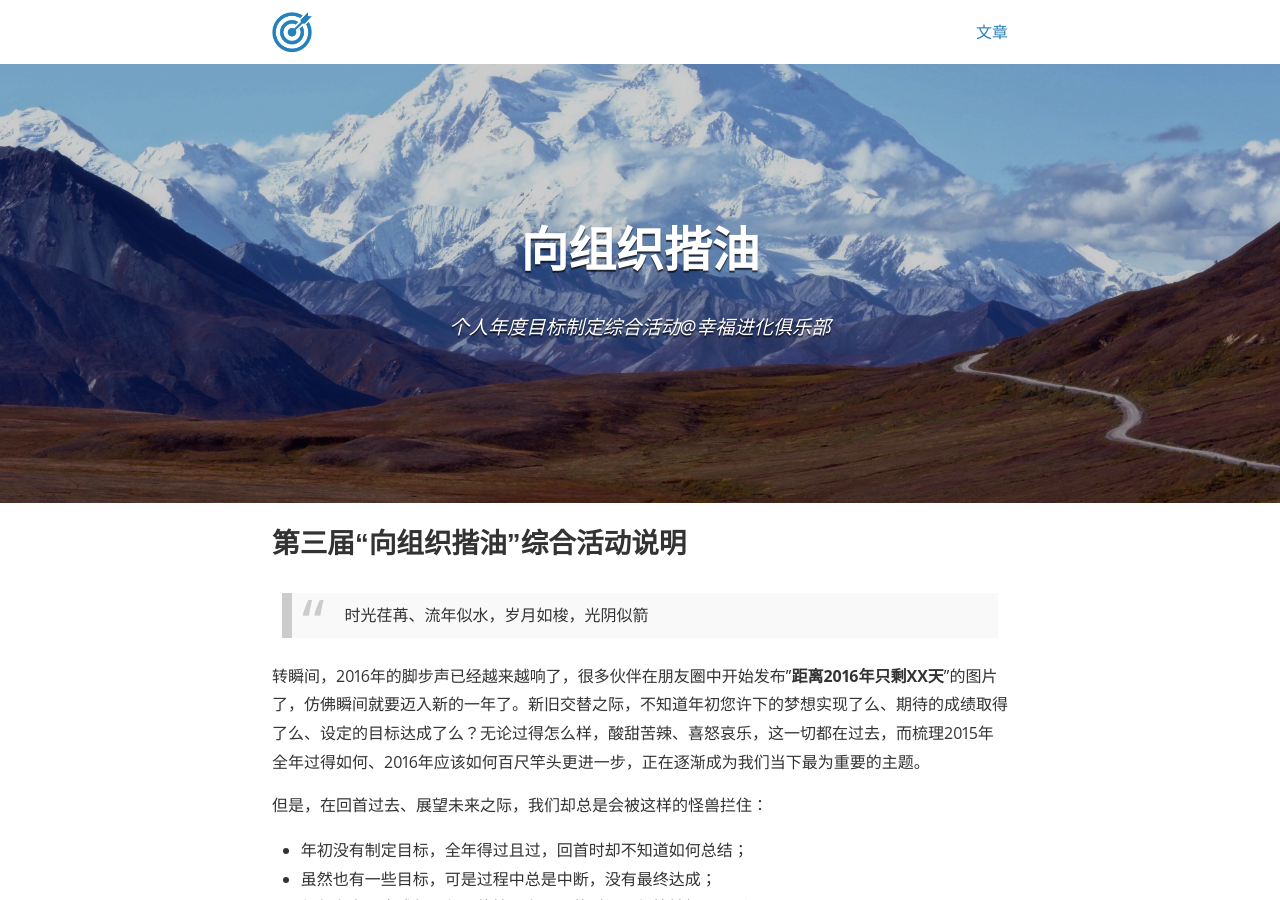
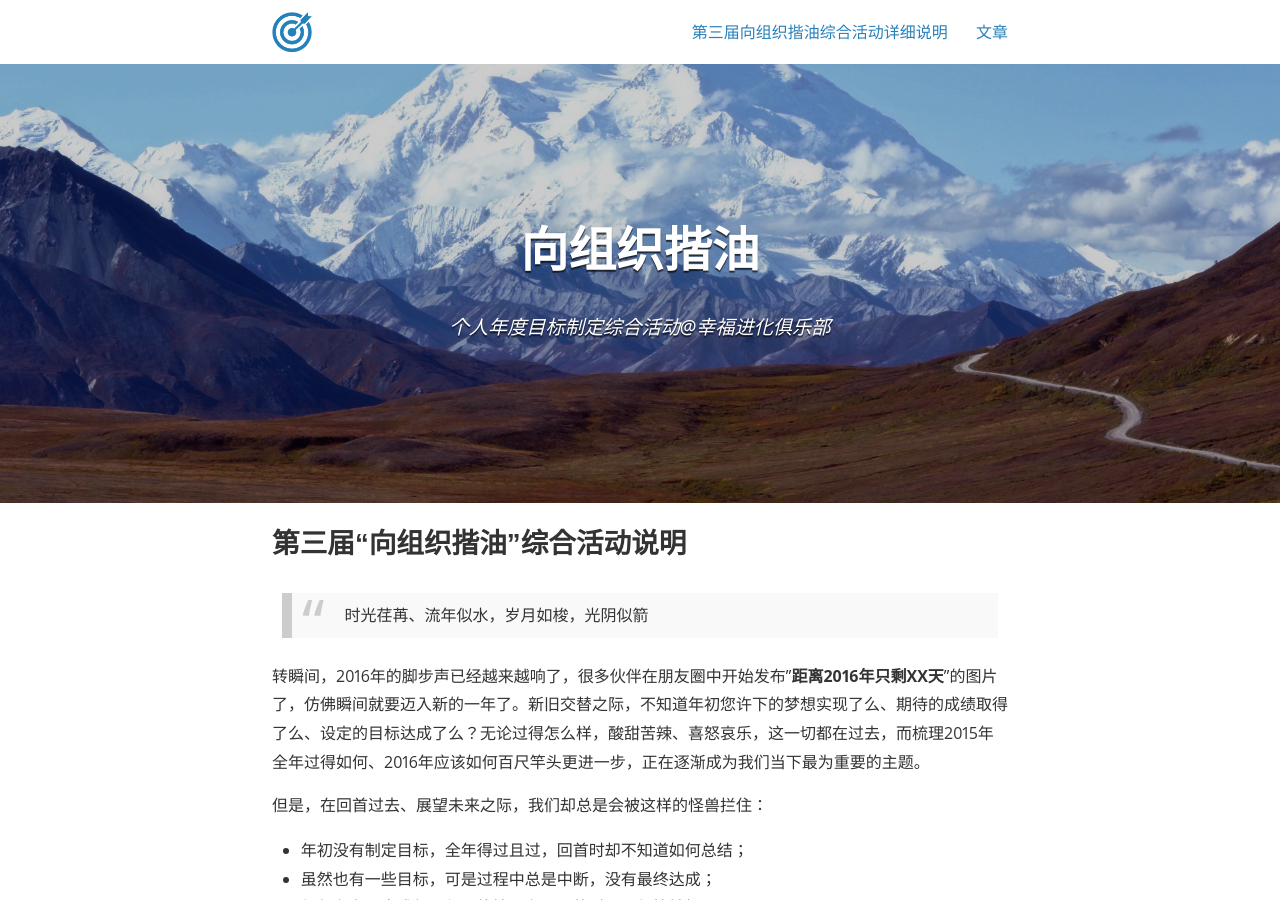
Before and after one commit to nianmubiao/nianmubiao.github.io, a Jekyll site: the page built from index.html, in a window 1280 px wide and 900 px high. Built offline with Jekyll 4.4.1, drawn with Linux system fonts in a browser that asks for light colours; nearby versions of some CDN libraries; some web fonts are replaced; the list of posts is cut into pages by our own code; a style sheet for code colours, icons or effects is not loaded.

Commit message:
增加文件

```diff
--- /dev/null
+++ b/2015-11-24-Detail-of-the-whole-party.md
@@ -0,0 +1,10 @@
+---
+layout: post
+title:  "第三届向组织揩油综合活动详细说明"
+date:   2015年11月24日
+author: 易仁永澄
+categories: 说明
+tags: 说明 综合活动
+---
+
+## 这个就是用来测试一下的
--- a/_config.yml
+++ b/_config.yml
@@ -40,8 +40,8 @@
 
 # Category descriptions (for archive pages)
 descriptions:
-  - cat: jekyll
-    desc: "Posts describing Jekyll setup techniques."
+  - cat: 说明
+    desc: "各类活动的综合说明"
 
   - cat: dummy
     desc: "Just some placeholder posts, lorem ipsum and the rest."
```
